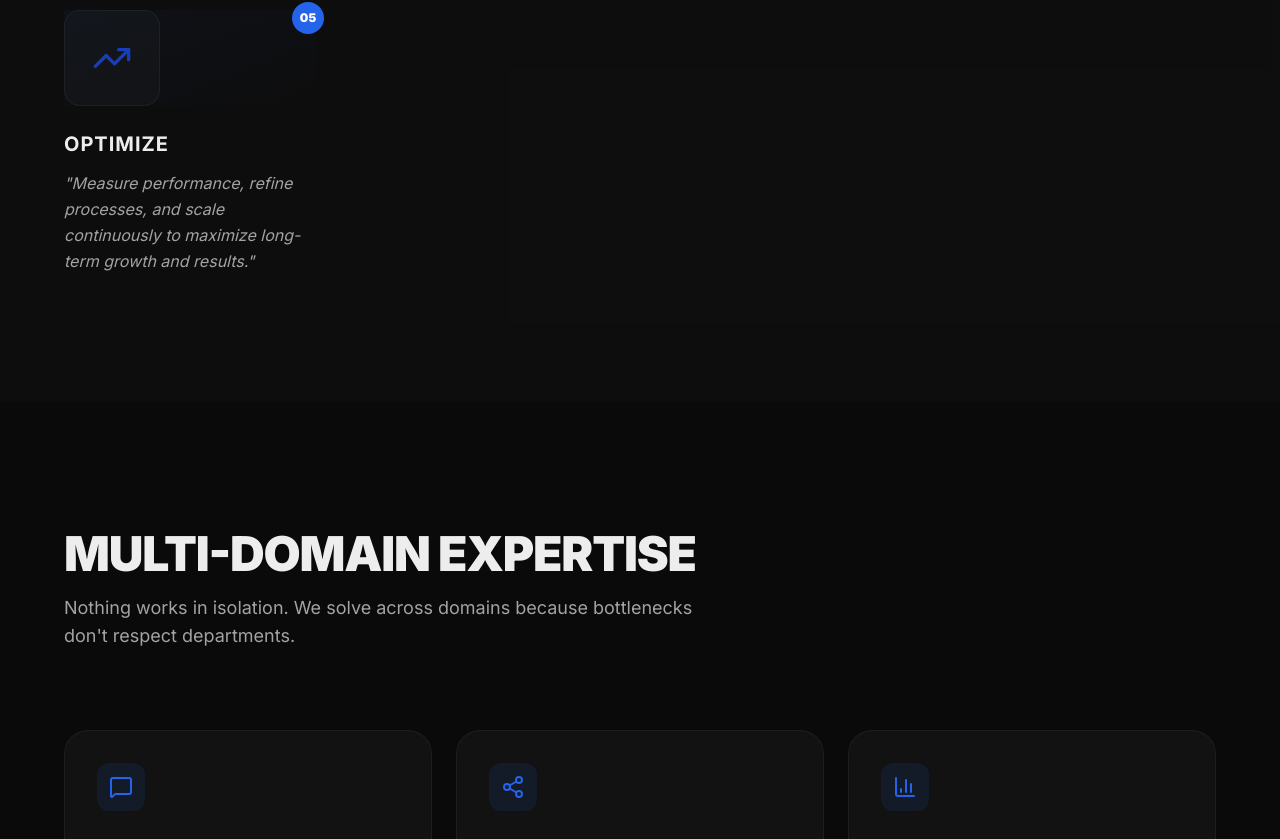
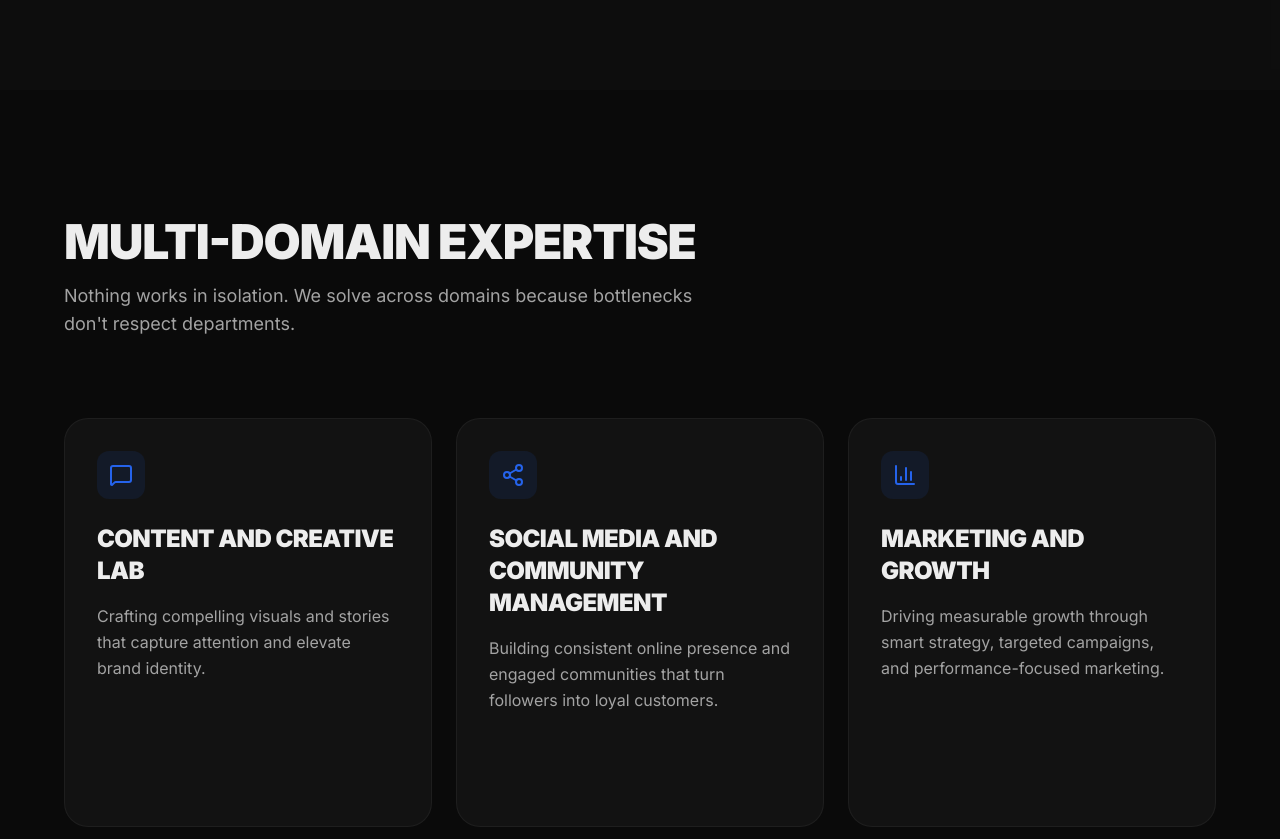
Before and after one commit to EVOLV-HYB/portfolio, a Next.js app: page / in a window 1280 px wide. Shown: the part 1456-2295 px from the top of the page. Built offline with nearby package versions, Linux system fonts and the light colour scheme.

Commit message:
changed the missing things

```diff
--- a/src/app/consultancy/page.tsx
+++ b/src/app/consultancy/page.tsx
@@ -2,7 +2,6 @@
 
 import { motion, AnimatePresence } from "framer-motion";
 import { useState } from "react";
-import Navigation from "@/components/shared/Navigation";
 import IntakeForm from "@/components/sections/IntakeForm";
 import { cn } from "@/lib/utils";
 import ContentCTA from "@/components/shared/ContentCTA";
@@ -482,7 +481,7 @@ function DirectContactSection() {
 export default function ConsultancyPage() {
     return (
         <div className="flex flex-col min-h-screen bg-background text-foreground overflow-x-hidden">
-            <Navigation />
+
             <HeroSection />
             <PainPointsSection />
             <FrameworkSection />
--- a/src/app/contentlab/page.tsx
+++ b/src/app/contentlab/page.tsx
@@ -3,12 +3,11 @@ import ShootingProduction from "./_components/ShootingProduction";
 import GraphicDesign from "./_components/GraphicDesign";
 import VideoEditing from "./_components/VideoEditing";
 import ContentCTA from "./_components/ContentCTA";
-import Navigation from "@/components/shared/Navigation";
 
 export default function ContentPage() {
     return (
         <div className="min-h-screen bg-black text-white selection:bg-accent/30 selection:text-white">
-            <Navigation />
+
 
             <main>
                 {/* Section 1: Domain Overview */}
--- a/src/app/marketing/page.tsx
+++ b/src/app/marketing/page.tsx
@@ -2,7 +2,6 @@
 
 import React, { useEffect, useState, useRef } from "react";
 import { motion, useScroll, useTransform, useVelocity } from "framer-motion";
-import { useSpring } from "@react-spring/web";
 import Link from "next/link";
 import { cn } from "@/lib/utils";
 import { VerticalJourneyLine } from "@/app/marketing/_components/VerticalJourneyLine";
@@ -426,22 +425,6 @@ export default function MarketingPage() {
         </motion.div>
       </section>
 
-      {/* Navbar */}
-      <nav className="fixed top-0 left-0 right-0 z-50 flex justify-center p-6">
-        <motion.div
-          initial={{ y: -20, opacity: 0 }}
-          animate={{ y: 0, opacity: 1 }}
-          className="glass px-6 py-3 rounded-full flex items-center gap-8 border-white/10"
-        >
-          <Link href="/" className="font-bold tracking-tight text-lg">HY</Link>
-          <div className="hidden md:flex items-center gap-6 text-sm font-medium text-muted-foreground">
-            <Link href="#diagnostic" className="hover:text-foreground transition-colors">Diagnostic</Link>
-            <Link href="#growth" className="hover:text-foreground transition-colors">Growth</Link>
-            <Link href="#case-studies" className="hover:text-foreground transition-colors">Case Studies</Link>
-          </div>
-          <Button spark>Submit Problem</Button>
-        </motion.div>
-      </nav>
 
       {/* The Problem */}
       <section className="py-20 px-6">
--- a/src/app/social-media/page.tsx
+++ b/src/app/social-media/page.tsx
@@ -1,4 +1,3 @@
-import Navigation from "@/components/shared/Navigation";
 import Hero from "./_components/Hero";
 import DomainPillars from "./_components/DomainPillars";
 import Philosophy from "./_components/Philosophy";
@@ -15,7 +14,6 @@ export default function MarketingPage() {
         <CausalityProvider>
             <div className="flex flex-col min-h-screen bg-background text-foreground relative">
                 <CausalityLayer />
-                <Navigation />
                 <SystemSpine />
 
                 <main className="flex-grow">
--- a/src/app/techlab/page.tsx
+++ b/src/app/techlab/page.tsx
@@ -5,12 +5,11 @@ import PlatformLifecycle from "./_components/PlatformLifecycle";
 import UseCases from "./_components/UseCases";
 import TechStack from "./_components/TechStack";
 import ContentCTA from "@/components/shared/ContentCTA";
-import Navigation from "@/components/shared/Navigation";
 
 export default function TechLabPage() {
     return (
         <div className="flex flex-col min-h-screen">
-            <Navigation />
+
             <TechLabHero />
             <PlatformDomains />
             <EngineeringPrinciples />
--- a/src/components/sections/BentoGrid.tsx
+++ b/src/components/sections/BentoGrid.tsx
@@ -22,12 +22,12 @@ export default function BentoGrid() {
                     {domains.map((domain, index) => {
                         const getLink = (title: string) => {
                             switch (title) {
-                                case "Content and Creative Systems": return "/contentlab";
+                                case "Content and Creative Lab": return "/contentlab";
                                 case "Social Media and Community Management": return "/social-media";
-                                case "Web & Platform Engineering": return "/techlab";
-                                case "Consulting & Advisory": return "/consultancy";
-                                case "Product and Startup Building": return "/product";
-                                case "Marketing Infrastructure": return "/marketing";
+                                case "Tech Lab": return "/techlab";
+                                case "Consulting and Problem Analysis": return "/consultancy";
+                                case "Venture Forge": return "/product";
+                                case "Marketing and Growth": return "/marketing";
                                 default: return null;
                             }
                         };
--- a/src/components/sections/Process.tsx
+++ b/src/components/sections/Process.tsx
@@ -37,13 +37,6 @@ const steps = [
     description:
       "Deploy, integrate, and activate solutions across channels to ensure smooth adoption and immediate impact.",
     color: "text-blue-700",
-  },
-  {
-    icon: TrendingUp,
-    title: "Optimize",
-    description:
-      "Measure performance, refine processes, and scale continuously to maximize long-term growth and results.",
-    color: "text-blue-800",
   },
 ];
 
--- a/src/components/shared/Footer.tsx
+++ b/src/components/shared/Footer.tsx
@@ -9,12 +9,12 @@ const Footer = () => {
 
     const sections = {
         services: [
-            "Content Creation",
-            "Social Media Management",
-            "Digital Marketing",
-            "Web & App Development",
-            "Product Building",
-            "Consulting",
+            { name: "Content Creation", href: "/contentlab" },
+            { name: "Social Media Management", href: "/social-media" },
+            { name: "Digital Marketing", href: "/marketing" },
+            { name: "Web & App Development", href: "/techlab" },
+            { name: "Product Building", href: "/product" },
+            { name: "Consulting", href: "/consultancy" },
         ],
         quickLinks: [
             { name: "Home", href: "/" },
@@ -53,13 +53,13 @@ const Footer = () => {
                         <h4 className="text-foreground font-semibold mb-6">Services</h4>
                         <ul className="space-y-3">
                             {sections.services.map((service) => (
-                                <li key={service}>
+                                <li key={service.name}>
                                     <Link
-                                        href="#services"
+                                        href={service.href}
                                         className="text-muted-foreground hover:text-accent transition-colors text-sm flex items-center group"
                                     >
                                         <span className="w-0 group-hover:w-2 h-[1px] bg-accent transition-all mr-0 group-hover:mr-2" />
-                                        {service}
+                                        {service.name}
                                     </Link>
                                 </li>
                             ))}
```
